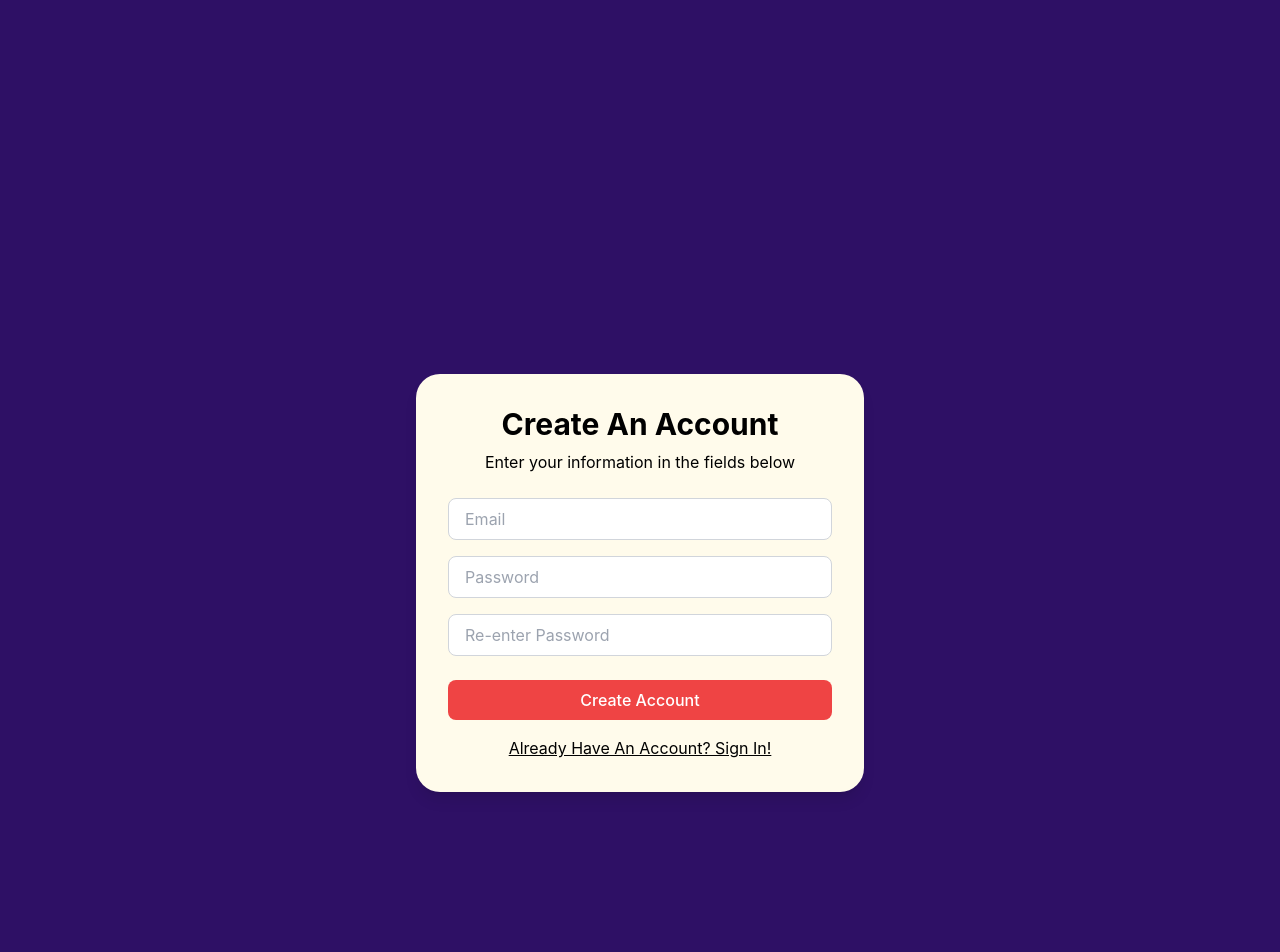
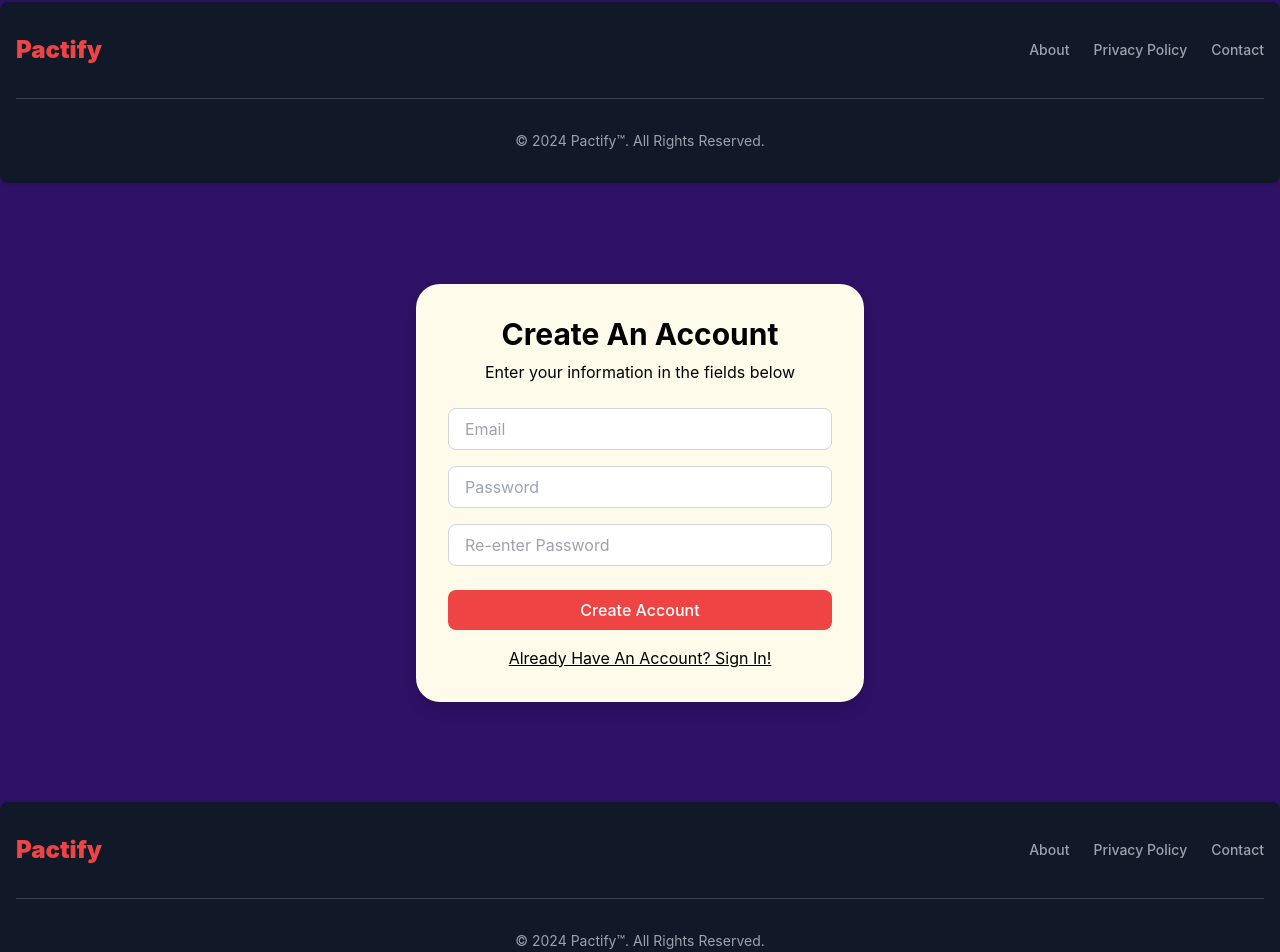
Before and after one commit to UofT-UTSC-CS-sandbox/pactify, a React (Create React App) app in the folder pactify-app/: page /signup in a window 1280 px wide. Shown: the part 617-1569 px from the top of the page. Built offline with nearby package versions, Linux system fonts and the light colour scheme.

Commit message:
Added footer

```diff
--- a/pactify-app/package.json
+++ b/pactify-app/package.json
@@ -8,6 +8,7 @@
     "@testing-library/user-event": "^13.5.0",
     "react": "^18.3.1",
     "react-dom": "^18.3.1",
+    "react-router-dom": "^6.23.1",
     "react-scripts": "5.0.1",
     "web-vitals": "^2.1.4"
   },
--- a/pactify-app/src/Components/login.js
+++ b/pactify-app/src/Components/login.js
@@ -2,7 +2,8 @@ import React from 'react';
 
 function LoginPage() {
     return (
-        <div className="min-h-screen flex flex-row justify-evenly place-content-start flex-wrap pt-40 bg-transparent">
+        <div className="min-h-screen flex flex-col justify-between bg-violet-950">
+            <div className="flex flex-row justify-evenly place-content-start flex-wrap pt-40">
                 <div>
                     <h1 className="text-4xl text-red-500 font-bold mb-2">Welcome to</h1>
                     <h1 className="text-9xl text-red-500 font-black mb-6">Pactify</h1>
@@ -42,6 +43,32 @@ function LoginPage() {
                     </p>
                 </div>
             </div>
+            {/* <footer className="bg-black text-white text-center py-4">
+                <p>&copy; 2024 Pactify. All rights reserved.</p>
+            </footer> */}
+            <footer class=" rounded-lg shadow bg-gray-900">
+                <div class="w-full max-w-screen-xl mx-auto p-4 md:py-8">
+                    <div class="sm:flex sm:items-center sm:justify-between">
+                        <a href="https://flowbite.com/" class="flex items-center mb-4 sm:mb-0 space-x-3 rtl:space-x-reverse">
+                            <span class="self-center text-2xl  whitespace-nowrap text-red-500 font-black">Pactify</span>
+                        </a>
+                        <ul class="flex flex-wrap items-center mb-6 text-sm font-medium  sm:mb-0 text-gray-400">
+                            <li>
+                                <a href="#" class="hover:underline me-4 md:me-6">About</a>
+                            </li>
+                            <li>
+                                <a href="#" class="hover:underline me-4 md:me-6">Privacy Policy</a>
+                            </li>
+                            <li>
+                                <a href="#" class="hover:underline">Contact</a>
+                            </li>
+                        </ul>
+                    </div>
+                    <hr class="my-6 sm:mx-auto border-gray-700 lg:my-8" />
+                    <span class="block text-sm sm:text-center text-gray-400">© 2024 <a href="https://flowbite.com/" class="hover:underline">Pactify™</a>. All Rights Reserved.</span>
+                </div>
+            </footer>
+        </div>
     );
 }
 
--- a/pactify-app/src/Components/signup.js
+++ b/pactify-app/src/Components/signup.js
@@ -2,7 +2,8 @@ import React from 'react';
 
 function SignupPage() {
     return (
-        <div className="min-h-screen flex items-center justify-center bg-violet-950">
+        <div className="min-h-screen flex flex-col justify-between bg-violet-950">
+            <div className="flex items-center justify-center flex-grow">
                 <div className="bg-amber-50 rounded-3xl shadow-lg p-8 w-full max-w-md">
                     <h2 className="text-3xl font-bold text-center mb-2">Create An Account</h2>
                     <p className="text-center mb-6">Enter your information in the fields below</p>
@@ -34,6 +35,29 @@ function SignupPage() {
                     </p>
                 </div>
             </div>
+            <footer class=" rounded-lg shadow bg-gray-900">
+                <div class="w-full max-w-screen-xl mx-auto p-4 md:py-8">
+                    <div class="sm:flex sm:items-center sm:justify-between">
+                        <a href="https://flowbite.com/" class="flex items-center mb-4 sm:mb-0 space-x-3 rtl:space-x-reverse">
+                            <span class="self-center text-2xl  whitespace-nowrap text-red-500 font-black">Pactify</span>
+                        </a>
+                        <ul class="flex flex-wrap items-center mb-6 text-sm font-medium  sm:mb-0 text-gray-400">
+                            <li>
+                                <a href="#" class="hover:underline me-4 md:me-6">About</a>
+                            </li>
+                            <li>
+                                <a href="#" class="hover:underline me-4 md:me-6">Privacy Policy</a>
+                            </li>
+                            <li>
+                                <a href="#" class="hover:underline">Contact</a>
+                            </li>
+                        </ul>
+                    </div>
+                    <hr class="my-6 sm:mx-auto border-gray-700 lg:my-8" />
+                    <span class="block text-sm sm:text-center text-gray-400">© 2024 <a href="https://flowbite.com/" class="hover:underline">Pactify™</a>. All Rights Reserved.</span>
+                </div>
+            </footer>
+        </div>
     );
 }
 
```
Also changed, not shown: 1 other file (tests, documents, lock files or other folders). Lines whose indentation alone changed are shown as unchanged.
